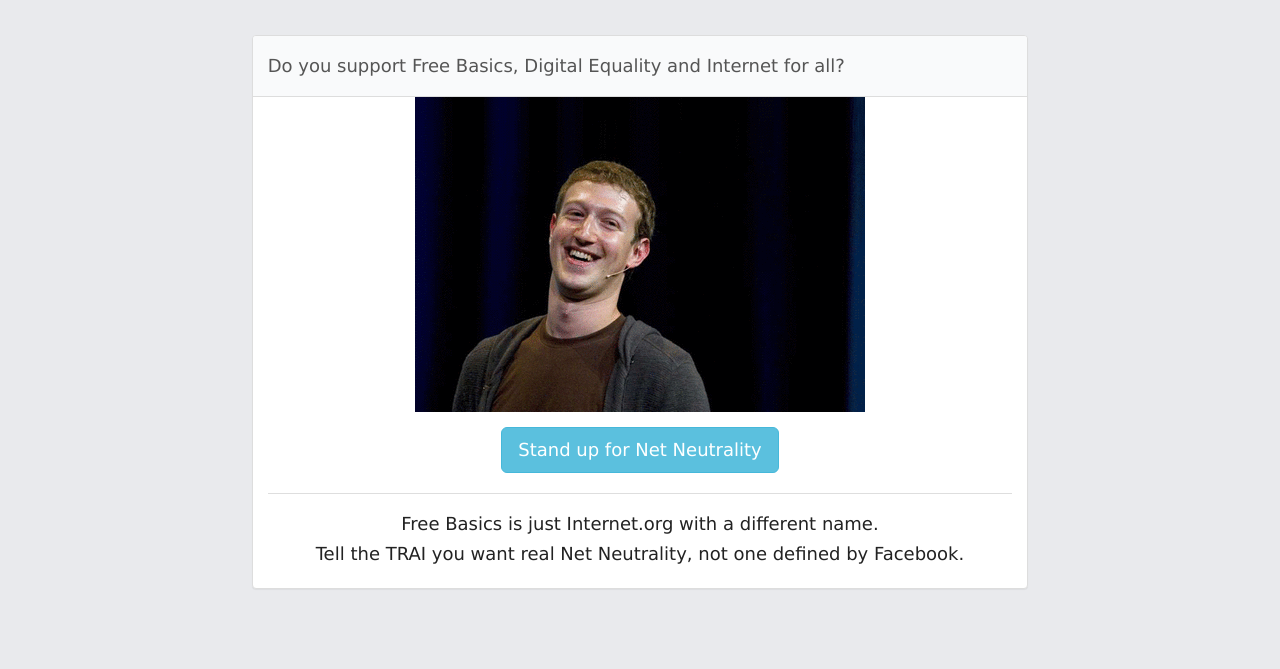
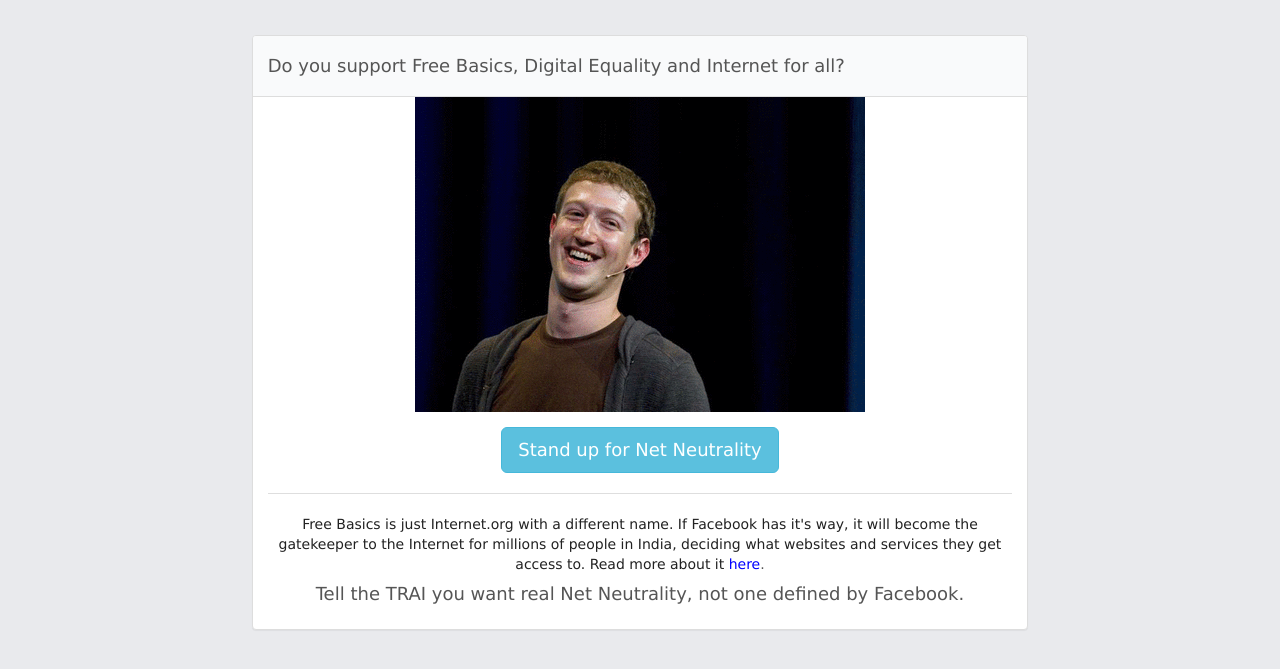
Before and after one commit to karthikb351/fuddubanaya.com, a plain HTML site: page index.html in a window 1280 px wide. Both pictures are taken after a click on the button "Yes". Shown: the part 55-724 px from the top of the page. Drawn offline with nearby package versions, Linux system fonts and the light colour scheme.

Commit message:
new blurb

```diff
--- a/index.html
+++ b/index.html
@@ -33,7 +33,7 @@
                 <!-- top nav -->
               	<div class="navbar navbar-blue navbar-static-top">
                     <div class="navbar-header">
-                      <a id="logo" href="/" class="navbar-brand logo">f</a>
+                      <a id="logo" href="/" class="navbar-brand logo">fb</a>
                   	</div>
                 </div>
                 <!-- /top nav -->
@@ -56,7 +56,7 @@
                                      <p class="text-center"><a role="button" class="btn btn-lg btn-info" href="http://savetheinternet.in">Stand up for Net Neutrality<a></p>
                                      <hr>
                                     <div class="text-center">
-                                      <h4>Free Basics is just Internet.org with a different name.</h4>
+                                      <p>Free Basics is just Internet.org with a different name. If Facebook has it's way, it will become the gatekeeper to the Internet for millions of people in India, deciding what websites and services they get access to. Read more about it <a href="http://blog.savetheinternet.in/response-to-facebook-townhall/" style="color: blue;">here</a>.</p>
                                       <h4>Tell the TRAI you want real Net Neutrality, not one defined by Facebook.</h4>
                                     </div>
                                   </div>
@@ -82,7 +82,6 @@
       $(function() {
         $('#btnYes').on('click', function() {
           $('#title').text("Fuddu Banaya");
-          $('#logo').html("fb");
           $('#btnYes').hide();
           $('#btnNotNow').hide();
           $('#hint').hide();
```
